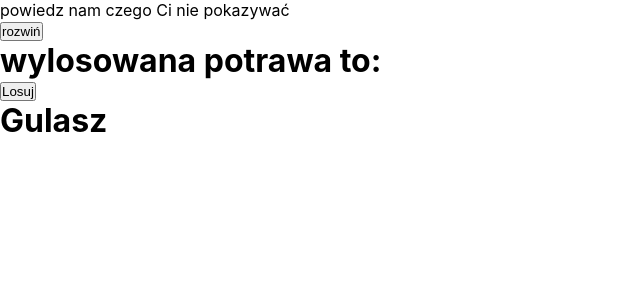
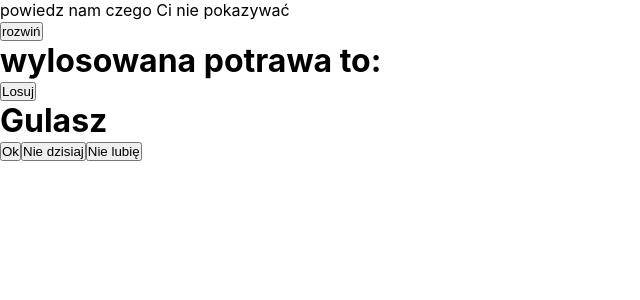
Before and after one commit to atrykp/what-s-for-dinner-react-app, a React (Create React App) app: page / in a window 1280 px wide. Both pictures are taken after a click on the button "Losuj". Shown: the top 300 px of the page, without its empty margins (0-640 px from the left). Built offline with nearby package versions, Linux system fonts and the light colour scheme.

Commit message:
create buttons for drawn dish and change structure of filter in FilterArr.js

```diff
--- a/src/pages/DrawnDishList.js
+++ b/src/pages/DrawnDishList.js
@@ -19,11 +19,22 @@ const DrawnDishList = ({ customedArr }) => {
     setDrawnDish(notYetArr[index]);
     notYetArr.slice(index, 1);
   };
+  const handleShowDish = {};
+  const banForADay = {};
+  const filterArr = {};
+  const showDish = drawnDish && (
+    <div className="drawnDish">
+      <h1>{drawnDish}</h1>
+      <button onClick={handleShowDish}>Ok</button>
+      <button onClick={banForADay}>Nie dzisiaj</button>
+      <button onClick={filterArr}>Nie lubię</button>
+    </div>
+  );
 
   return (
     <>
       <button onClick={handleDraw}>Losuj</button>
-      <h1>{drawnDish}</h1>
+      {showDish}
     </>
   );
 };
--- a/src/pages/FileterArr.js
+++ b/src/pages/FileterArr.js
@@ -1,10 +1,13 @@
 import React, { useState } from "react";
-// przefiltrować tablice z ustwionymi filtrami przekaza
+import Filter from "../components/Filter";
 
 const FileterArr = ({ userDishes, allDishes, setUserDishes }) => {
-  const [filter, setFileter] = useState([]);
+  const [filter, setFileter] = useState([
+    { name: "ser", active: false },
+    { name: "mięso", active: false },
+    { name: "pierogi", active: false },
+  ]);
   const [customedArr, setCustomedArr] = useState("");
-  console.log(customedArr);
 
   const handleChange = (e) => {
     const checked = e.target.checked;
@@ -21,8 +24,9 @@ const FileterArr = ({ userDishes, allDishes, setUserDishes }) => {
       setCustomedArr([...dish, ...customedArr]);
     }
   };
+  const filterArr = filter.map((element) => <Filter fileter={element} />);
   return (
-    <>
+    <Filter>
       <form action="">
         <label htmlFor="ser">
           <input type="checkbox" id={"ser"} onChange={handleChange} />
@@ -38,7 +42,7 @@ const FileterArr = ({ userDishes, allDishes, setUserDishes }) => {
         </label>
       </form>
       <button onClick={() => setUserDishes(customedArr)}>zapisz zmiany</button>
-    </>
+    </Filter>
   );
 };
 
```
Also changed, not shown: 1 other file (tests, documents, lock files or other folders).
